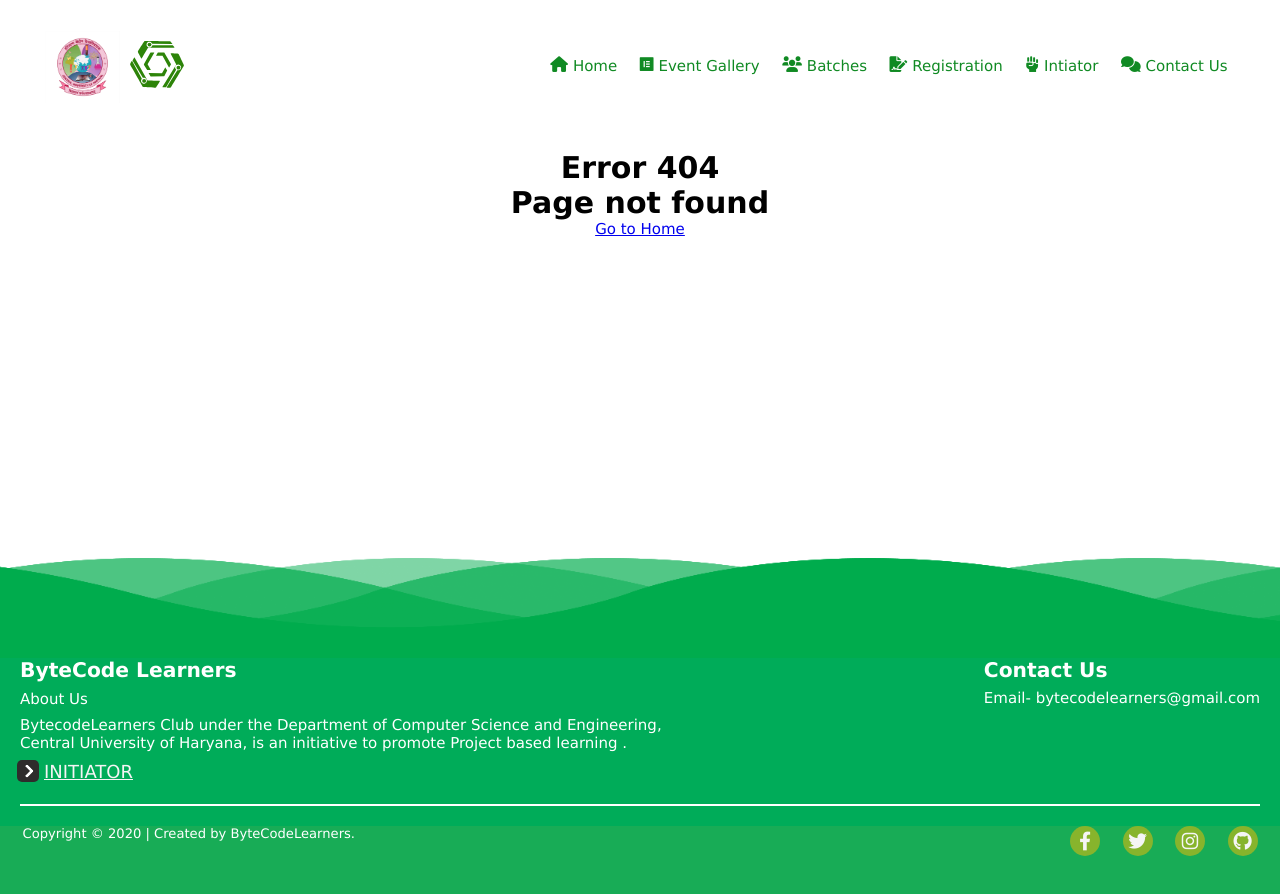
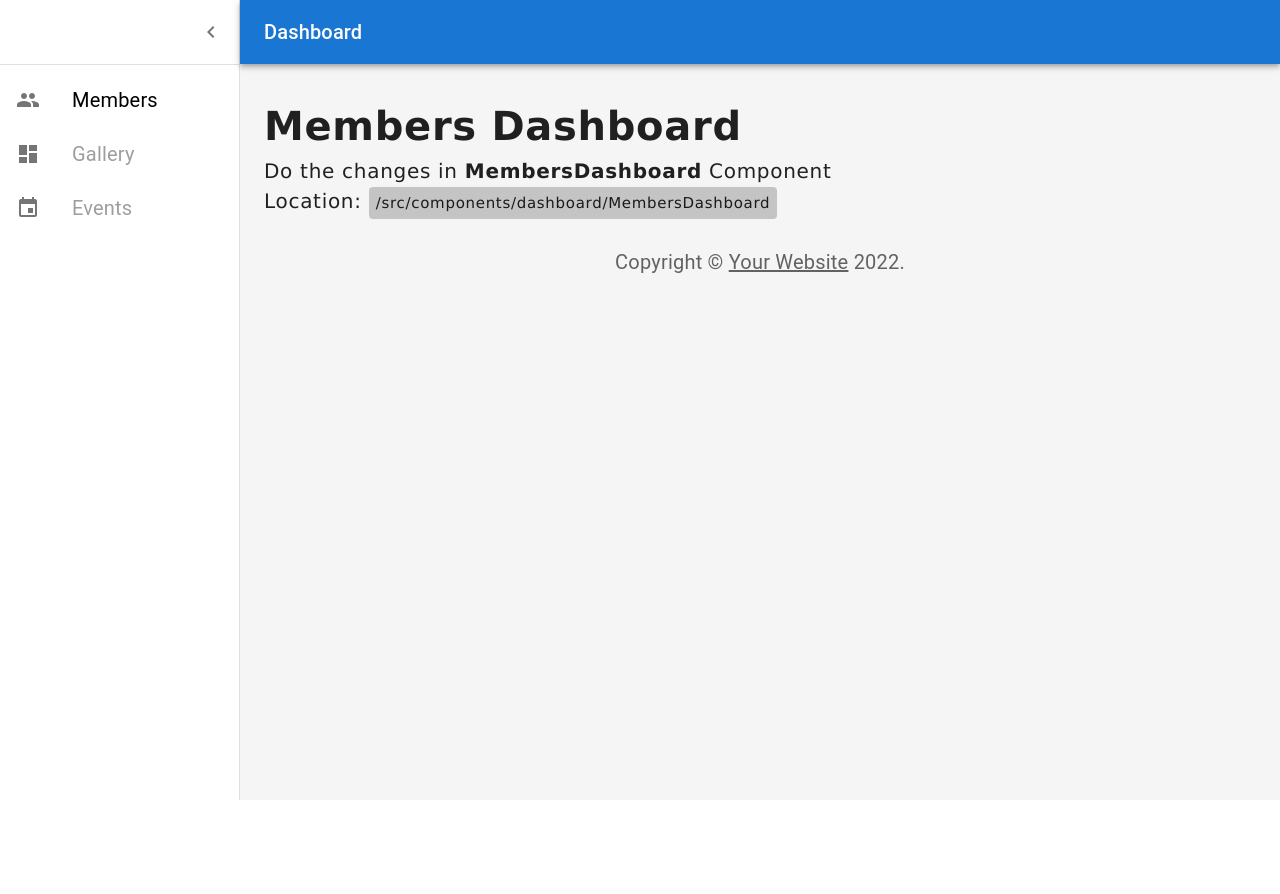
Before and after one commit to ByteCodeLearners/OfficialSite-React, a React (Create React App) app: page /dashboard/members in a window 1280 px wide. After the commit the page ends 800 px from the top, so only its background shows below. Built offline with nearby package versions, Linux system fonts and the light colour scheme.

Commit message:
updated reacted-router-dom to version 6.4 and changes made according to the version

```diff
--- a/package.json
+++ b/package.json
@@ -3,6 +3,10 @@
   "version": "0.1.0",
   "private": true,
   "dependencies": {
+    "@emotion/react": "^11.10.5",
+    "@emotion/styled": "^11.10.5",
+    "@mui/icons-material": "^5.11.0",
+    "@mui/material": "^5.11.7",
     "@testing-library/jest-dom": "^5.14.1",
     "@testing-library/react": "^11.2.7",
     "@testing-library/user-event": "^12.8.3",
@@ -11,7 +15,7 @@
     "react": "^17.0.2",
     "react-dom": "^17.0.2",
     "react-icons": "^4.3.1",
-    "react-router-dom": "^5.3.0",
+    "react-router-dom": "6.4",
     "react-scripts": "^4.0.3",
     "react-spring": "^9.3.0",
     "sweetalert": "^2.1.2",
--- a/src/App.js
+++ b/src/App.js
@@ -1,14 +1,12 @@
 import React from "react";
 import {
-  BrowserRouter as Router,
-  Switch,
   Route,
-  NavLink,
+  createBrowserRouter,
+  createRoutesFromElements,
+  RouterProvider,
 } from "react-router-dom";
 import "./index.css";
 import Home from "./routes/Home";
-import Footer from "./components/Footer.jsx";
-import Navbar from "./components/Navbar";
 import "./styles/navbar.css";
 import ContactUs from "./routes/ContactUs";
 import Registration from "./routes/Registration";
@@ -17,54 +15,37 @@ import EventsGallery from "./routes/EventsGallery";
 import Initiator from "./routes/Initiator";
 import UpdateEventDetails from "./routes/UpdateEventDetails";
 import InfoContextProvider from "./context/InfoContextProvider";
+import Dashboard from "./components/dashboard/Dashboard";
+import RootLayout from "./layouts/RootLayout";
+import NotFound from "./components/NotFound";
+import MembersDashboard from "./components/dashboard/MembersDashboard";
+import EventsDashboard from "./components/dashboard/EventsDashboard";
+import GalleryDashboard from "./components/dashboard/GalleryDashboard";
+
+const router = createBrowserRouter(
+  createRoutesFromElements(
+    <Route path="/" element={<RootLayout />}>
+      <Route index element={<Home />} />
+      <Route path="events-gallery" element={<EventsGallery />} />
+      <Route path="batches" element={<Batches />} />
+      <Route path="registration" element={<Registration />} />
+      <Route path="initiator" element={<Initiator />} />
+      <Route path="contact-us" element={<ContactUs />} />
+      <Route path="add/upcoming/events" element={<UpdateEventDetails />} />
+      <Route path="dashboard" element={<Dashboard />}>
+        <Route path="members" element={<MembersDashboard />} />
+        <Route path="events" element={<EventsDashboard />} />
+        <Route path="gallery" element={<GalleryDashboard />} />
+      </Route>
+      <Route path="*" element={<NotFound />} />
+    </Route>
+  )
+);
 
 export default function App() {
   return (
     <InfoContextProvider>
-      <Router>
-        <div className="app">
-          <Navbar />
-          <Switch>
-            <Route exact path="/">
-              <Home />
-            </Route>
-            <Route exact path="/events-gallery">
-              <EventsGallery />
-            </Route>
-            <Route exact path="/batches">
-              <Batches />
-            </Route>
-            <Route exact path="/registration">
-              <Registration />
-            </Route>
-            <Route exact path="/initiator">
-              <Initiator />
-            </Route>
-            <Route exact path="/contact-us">
-              <ContactUs />
-            </Route>
-            <Route exact path="/add/upcoming/events">
-              <UpdateEventDetails />
-            </Route>
-            <Route path="*">
-              <div
-                style={{
-                  marginTop: "150px",
-                  marginBottom: "50vh",
-                  fontSize: "0.2em",
-                  textAlign: "center",
-                }}
-              >
-                <h1>
-                  Error 404 <p> Page not found</p>
-                </h1>
-                <p>{<NavLink to="/">Go to Home</NavLink>}</p>
-              </div>
-            </Route>
-          </Switch>
-          <Footer />
-        </div>
-      </Router>
+      <RouterProvider router={router} />
     </InfoContextProvider>
   );
 }
--- /dev/null
+++ b/src/components/NotFound.jsx
@@ -0,0 +1,20 @@
+import { Link } from "react-router-dom";
+const NotFound = () => {
+  return (
+    <div
+      style={{
+        marginTop: "150px",
+        marginBottom: "50vh",
+        fontSize: "0.2em",
+        textAlign: "center",
+      }}
+    >
+      <h1>
+        Error 404 <p> Page not found</p>
+      </h1>
+      <p>{<Link to="/">Go to Home</Link>}</p>
+    </div>
+  );
+};
+
+export default NotFound;
--- a/src/components/dashboard/Dashboard.js
+++ b/src/components/dashboard/Dashboard.js
@@ -9,16 +9,13 @@ import List from "@mui/material/List";
 import Typography from "@mui/material/Typography";
 import Divider from "@mui/material/Divider";
 import IconButton from "@mui/material/IconButton";
-import Badge from "@mui/material/Badge";
 import Container from "@mui/material/Container";
-import Grid from "@mui/material/Grid";
-import Paper from "@mui/material/Paper";
 import Link from "@mui/material/Link";
 import MenuIcon from "@mui/icons-material/Menu";
 import ChevronLeftIcon from "@mui/icons-material/ChevronLeft";
-import NotificationsIcon from "@mui/icons-material/Notifications";
 import { mainListItems } from "./listItems";
 import "../../styles/dashboard.css";
+import { Outlet } from "react-router-dom";
 
 function Copyright(props) {
   return (
@@ -84,9 +81,9 @@ const Drawer = styled(MuiDrawer, {
   },
 }));
 
-const mdTheme = createTheme();
+// const mdTheme = createTheme();
 
-function DashboardContent() {
+function DashboardContent(props) {
   const [open, setOpen] = React.useState(true);
   const toggleDrawer = () => {
     setOpen(!open);
@@ -191,7 +188,7 @@ function DashboardContent() {
           >
             <Toolbar />
             <Container maxWidth="lg" sx={{ mt: 4, mb: 4 }}>
-              <Grid container spacing={3}></Grid>
+              <Outlet />
               <Copyright sx={{ pt: 4 }} />
             </Container>
           </Box>
@@ -201,6 +198,6 @@ function DashboardContent() {
   );
 }
 
-export default function Dashboard() {
-  return <DashboardContent />;
+export default function Dashboard(props) {
+  return <DashboardContent>{props.children}</DashboardContent>;
 }
--- /dev/null
+++ b/src/components/dashboard/EventsDashboard.jsx
@@ -0,0 +1,16 @@
+const EventsDashboard = () => {
+  return (
+    <div className="members-dashboard">
+      {/* Replace Below code with necessary components */}
+      <h1>Events Dashboard</h1>
+      <p>
+        Do the changes in <b>EventsDashboard</b> Component
+      </p>
+      <p>
+        Location: <code>/src/components/dashboard/EventsDashboard</code>
+      </p>
+    </div>
+  );
+};
+
+export default EventsDashboard;
--- /dev/null
+++ b/src/components/dashboard/GalleryDashboard.jsx
@@ -0,0 +1,16 @@
+const GalleryDashboard = () => {
+  return (
+    <div className="members-dashboard">
+      {/* Replace Below code with necessary components */}
+      <h1>Gallery Dashboard</h1>
+      <p>
+        Do the changes in <b>GalleryDashboard</b> Component
+      </p>
+      <p>
+        Location: <code>/src/components/dashboard/GalleryDashboard</code>
+      </p>
+    </div>
+  );
+};
+
+export default GalleryDashboard;
--- /dev/null
+++ b/src/components/dashboard/MembersDashboard.jsx
@@ -0,0 +1,16 @@
+const MembersDashboard = () => {
+  return (
+    <div className="members-dashboard">
+      {/* Replace Below code with necessary components */}
+      <h1>Members Dashboard</h1>
+      <p>
+        Do the changes in <b>MembersDashboard</b> Component
+      </p>
+      <p>
+        Location: <code>/src/components/dashboard/MembersDashboard</code>
+      </p>
+    </div>
+  );
+};
+
+export default MembersDashboard;
--- a/src/components/dashboard/listItems.js
+++ b/src/components/dashboard/listItems.js
@@ -2,46 +2,36 @@ import * as React from "react";
 import ListItemButton from "@mui/material/ListItemButton";
 import ListItemIcon from "@mui/material/ListItemIcon";
 import ListItemText from "@mui/material/ListItemText";
-import ListSubheader from "@mui/material/ListSubheader";
 import DashboardIcon from "@mui/icons-material/Dashboard";
-import ShoppingCartIcon from "@mui/icons-material/ShoppingCart";
 import PeopleIcon from "@mui/icons-material/People";
-import BarChartIcon from "@mui/icons-material/BarChart";
-import LayersIcon from "@mui/icons-material/Layers";
-import AssignmentIcon from "@mui/icons-material/Assignment";
-
+import EventIcon from "@mui/icons-material/Event";
+import { NavLink } from "react-router-dom";
 export const mainListItems = (
   <React.Fragment>
+    <NavLink to="members">
+      <ListItemButton>
+        <ListItemIcon>
+          <PeopleIcon />
+        </ListItemIcon>
+        <ListItemText primary="Members" />
+      </ListItemButton>
+    </NavLink>
+    <NavLink to="gallery">
       <ListItemButton>
         <ListItemIcon>
           <DashboardIcon />
         </ListItemIcon>
-      <ListItemText primary="Dashboard" />
+        <ListItemText primary="Gallery" />
       </ListItemButton>
+    </NavLink>
+    <NavLink to="events">
       <ListItemButton>
         <ListItemIcon>
-        <ShoppingCartIcon />
+          <EventIcon />
         </ListItemIcon>
-      <ListItemText primary="Orders" />
+        <ListItemText primary="Events" />
       </ListItemButton>
-    <ListItemButton>
-      <ListItemIcon>
-        <PeopleIcon />
-      </ListItemIcon>
-      <ListItemText primary="Customers" />
-    </ListItemButton>
-    <ListItemButton>
-      <ListItemIcon>
-        <BarChartIcon />
-      </ListItemIcon>
-      <ListItemText primary="Reports" />
-    </ListItemButton>
-    <ListItemButton>
-      <ListItemIcon>
-        <LayersIcon />
-      </ListItemIcon>
-      <ListItemText primary="Integrations" />
-    </ListItemButton>
+    </NavLink>
   </React.Fragment>
 );
 
--- a/src/context/batchesApi.js
+++ b/src/context/batchesApi.js
@@ -1,8 +1,7 @@
 const baseUrl = "http://bytecodelearners.cuh.ac.in";
 const BatchesApi = [
   {
-    image:
-      "http://bytecodelearners.cuh.ac.in/initiators-image/dipu-kumar-sah.jpg",
+    image: `${baseUrl}/initiators-image/dipu-kumar-sah.jpg`,
     first_name: "Dipu Kumar Sah",
     batch: 2018,
     last_name: "",
@@ -17,7 +16,7 @@ const BatchesApi = [
   },
 
   {
-    image: "http://bytecodelearners.cuh.ac.in/initiators-image/yash-raj.jpg",
+    image: `${baseUrl}/initiators-image/yash-raj.jpg`,
     first_name: "Yash Raj",
     last_name: "",
     batch: 2018,
@@ -32,7 +31,7 @@ const BatchesApi = [
   },
 
   {
-    image: "http://bytecodelearners.cuh.ac.in/initiators-image/raj-patel.jpg",
+    image: `${baseUrl}/initiators-image/raj-patel.jpg`,
     first_name: "Raj Patel",
     last_name: "",
     batch: 2018,
@@ -46,8 +45,7 @@ const BatchesApi = [
     },
   },
   {
-    image:
-      "http://bytecodelearners.cuh.ac.in/initiators-image/shantanu-pratap.jpg",
+    image: `${baseUrl}/initiators-image/shantanu-pratap.jpg`,
     first_name: "Shantanu Pratap",
     last_name: "",
     batch: 2018,
--- /dev/null
+++ b/src/layouts/RootLayout.jsx
@@ -0,0 +1,15 @@
+import { Outlet } from "react-router-dom";
+import Footer from "../components/Footer";
+import Navbar from "../components/Navbar";
+
+const RootLayout = () => {
+  return (
+    <div className="app">
+      <Navbar />
+      <Outlet />
+      <Footer />
+    </div>
+  );
+};
+
+export default RootLayout;
--- /dev/null
+++ b/src/styles/dashboard.css
@@ -0,0 +1,23 @@
+.dashboard{
+    position: absolute;
+    top:0;
+    z-index: 100;
+    height: 100vh;
+    width: 100%;
+    font-size: 20px;
+  }
+.dashboard code{
+  font-size: 15px;
+  background-color: rgba(0,0,0,0.2);
+  padding: 7px;
+  border-radius: 4px;
+}
+
+.dashboard nav a{
+  text-decoration: none;
+  color: rgb(158, 158, 158);
+}
+
+.dashboard nav a.active{
+  color:black;
+}
--- a/src/styles/navbar.css
+++ b/src/styles/navbar.css
@@ -2,7 +2,7 @@
   width: 100%;
   display: flex;
   justify-content: space-between;
-  padding: 0.3rem 0.6rem;
+  padding: 0.1rem 0.6rem;
   position: fixed;
   top: 0px;
   left: 0px;
@@ -17,24 +17,25 @@
   border-radius: 5px;
   color: #108a23;
   text-shadow: 0px 0px 15px rgba(255, 255, 255, 0.3);
-  padding: 0.12rem 0.1rem;
+  padding: 7px 0.1rem;
   display: flex;
   justify-content: center;
   /* align-items: center; */
   gap: 5px;
 }
-.navbar ul li:hover a {
+.navbar ul li:hover a, .navbar ul li a.active {
   transition: 0.4s;
   text-shadow: 0px 0px 5px 1px rgba(0, 0, 0, 0.3);
   background-color: green;
   color: white;
 }
+
 .navbar ul li a i {
   font-size: 0.21rem;
   /* display: none; */
 }
 .sticky {
-  padding: 0.15rem 0.2rem;
+  padding: 0rem 0.2rem;
   background: linear-gradient(90deg, white, 1%, #27ae60);
   font-size: 0.18rem;
 }
@@ -74,12 +75,12 @@
 }
 .navbar .logo .bytecodelogo {
   margin-top: 8px;
-  width: 0.8rem;
+  width: 0.7rem;
   filter: hue-rotate(-20deg);
 }
 .navbar .logo .bytecodelogoa {
   margin-top: 8px;
-  width: 1rem;
+  width: 0.6rem;
   filter: hue-rotate(-20deg);
 }
 .club {
```
Also changed, not shown: src/images/cuhlogo.png, 1 other file (tests, documents, lock files or other folders). Lines whose indentation alone changed are shown as unchanged.
